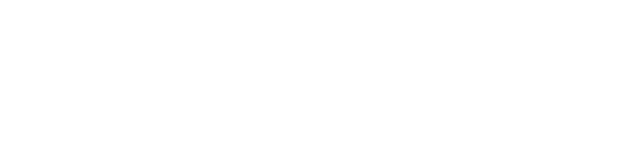
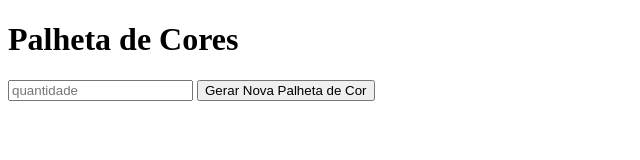
Before and after one commit to RenanDevWeb/projetosComJavascript, a plain HTML site: page palhetaDeCores/index.html in a window 1280 px wide. Shown: the whole page, without its empty margins (0-640 px from the left). Drawn offline with nearby package versions, Linux system fonts and the light colour scheme.

Commit message:
arquivo index.html

```diff
--- a/palhetaDeCores/index.html
+++ b/palhetaDeCores/index.html
@@ -4,10 +4,22 @@
     <meta charset="UTF-8">
     <meta name="viewport" content="width=device-width, initial-scale=1.0">
     <title>Palheta de Cores</title>
+
     <link rel="stylesheet" href="./style.css">
     <script src="./script.js" defer></script>
+    <script src="https://unpkg.com/sweetalert/dist/sweetalert.min.js" ></script>
 </head>
 <body>
+   <div class="container">
+    <h1>Palheta de Cores</h1>
+    <div class="colors">
+    </div>
 
+
+<div class="container-creation">
+    <input type="number" name="quantidadeDeCor" id="quantidadeDeCor" placeholder="quantidade">
+    <button id="generate-button" class="generate-button">Gerar Nova Palheta de Cor</button>
+</div>
+</div>
 </body>
 </html>
```
